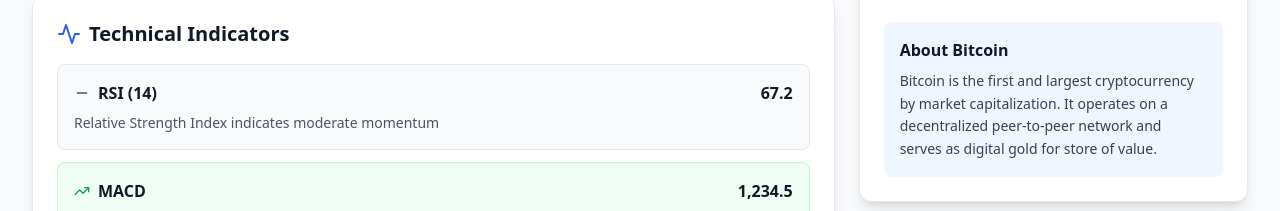
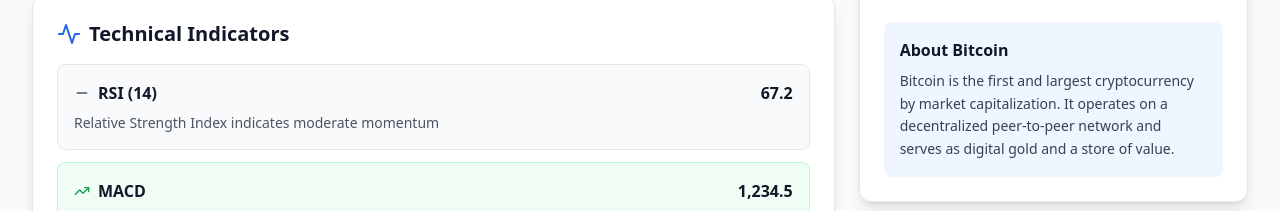
Before and after one commit to dheeraj-chakilam/quiver-ic3, a React (Vite) app: page / in a window 1280 px wide. Shown: the part 971-1182 px from the top of the page. Built offline with nearby package versions, Linux system fonts and the light colour scheme.

Commit message:
Fix token info description text

```diff
--- a/src/data/mockData.ts
+++ b/src/data/mockData.ts
@@ -89,5 +89,5 @@ export const mockTokenInfo: TokenInfo = {
   marketCap: 1330000000000,
   volume24h: 28500000000,
   change24h: 2.4,
-  description: 'Bitcoin is the first and largest cryptocurrency by market capitalization. It operates on a decentralized peer-to-peer network and serves as digital gold for store of value.'
+  description: 'Bitcoin is the first and largest cryptocurrency by market capitalization. It operates on a decentralized peer-to-peer network and serves as digital gold and a store of value.'
 };
```
